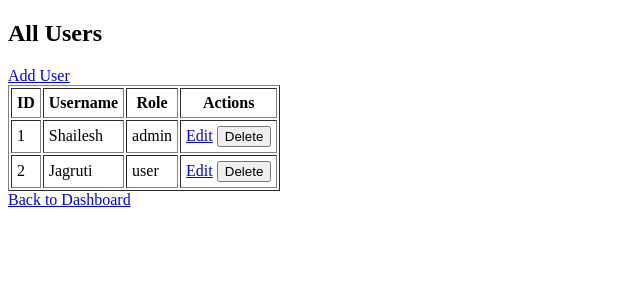
After one commit to STRgmail/task_tracker, a Flask app: page /users in a window 1280 px wide. The commit adds this page. Shown: the top 300 px of the page, without its empty margins (0-640 px from the left). Run offline with Flask 3, Linux system fonts and the light colour scheme; a user stored in the database is signed in; data comes from the database, SQL or seed files in the repository; both versions use the stored data as it was after the commit.

Commit message:
better shape

```diff
--- a/app.py
+++ b/app.py
@@ -24,21 +24,41 @@ def index():
 
 @app.route('/add', methods=['POST'])
 def add():
+    if 'username' not in session:
+        flash('You must be logged in to add a task.')
+        return redirect(url_for('login'))
+
     title = request.form['title']
     assigned_to = request.form['assigned_to']
     due_date_str = request.form['due_date']
     status = request.form['status']
 
+    # Only admin can assign to others
+    if session.get('role') == 'user' and assigned_to != session.get('username'):
+        flash('You are not allowed to assign tasks to other users.')
+        return redirect(request.referrer)
+
+    # --- User existence validation ---
+    conn = get_db_connection()
+    user = conn.execute('SELECT * FROM users WHERE username = ?', (assigned_to,)).fetchone()
+    if not user:
+        conn.close()
+        flash('Assigned user does not exist.')
+        return redirect(request.referrer)
+
+    # --- Due date validation ---
+    today = datetime.today().date()
     if due_date_str:
         due_date = datetime.strptime(due_date_str, '%Y-%m-%d').date()
-        today = datetime.today().date()
         if due_date <= today:
+            conn.close()
             flash('Due date must be in the future!')
             return redirect(request.referrer)
         elif due_date > today + timedelta(days=365):
             flash('Warning: Due date is more than 12 months ahead!')
+    else:
+        due_date = today  # Default to today if not provided
 
-    conn = get_db_connection()
     conn.execute('INSERT INTO tasks (title, assigned_to, status, due_date) VALUES (?, ?, ?, ?)',
                  (title, assigned_to, status, due_date))
     conn.commit()
@@ -144,5 +164,75 @@ def register():
             conn.close()
     return render_template('register.html')
 
+# List all users (admin only)
+@app.route('/users')
+def list_users():
+    if session.get('role') != 'admin':
+        flash('Only admins can view users.')
+        return redirect(url_for('index'))
+    conn = get_db_connection()
+    users = conn.execute('SELECT id, username, role FROM users').fetchall()
+    conn.close()
+    return render_template('users.html', users=users)
+
+# Add a new user (admin only)
+@app.route('/users/add', methods=['GET', 'POST'])
+def add_user():
+    if session.get('role') != 'admin':
+        flash('Only admins can add users.')
+        return redirect(url_for('index'))
+    if request.method == 'POST':
+        username = request.form['username']
+        password = request.form['password']
+        role = request.form['role']
+        hashed_pw = generate_password_hash(password)
+        conn = get_db_connection()
+        try:
+            conn.execute('INSERT INTO users (username, password, role) VALUES (?, ?, ?)', (username, hashed_pw, role))
+            conn.commit()
+            flash('User added successfully!')
+            return redirect(url_for('list_users'))
+        except Exception:
+            flash('Username already exists or error occurred.')
+        finally:
+            conn.close()
+    return render_template('add_user.html')
+
+# Edit a user (admin only)
+@app.route('/users/edit/<int:user_id>', methods=['GET', 'POST'])
+def edit_user(user_id):
+    if session.get('role') != 'admin':
+        flash('Only admins can edit users.')
+        return redirect(url_for('index'))
+    conn = get_db_connection()
+    user = conn.execute('SELECT * FROM users WHERE id = ?', (user_id,)).fetchone()
+    if not user:
+        conn.close()
+        flash('User not found.')
+        return redirect(url_for('list_users'))
+    if request.method == 'POST':
+        username = request.form['username']
+        role = request.form['role']
+        conn.execute('UPDATE users SET username = ?, role = ? WHERE id = ?', (username, role, user_id))
+        conn.commit()
+        conn.close()
+        flash('User updated successfully!')
+        return redirect(url_for('list_users'))
+    conn.close()
+    return render_template('edit_user.html', user=user)
+
+# Delete a user (admin only)
+@app.route('/users/delete/<int:user_id>', methods=['POST'])
+def delete_user(user_id):
+    if session.get('role') != 'admin':
+        flash('Only admins can delete users.')
+        return redirect(url_for('index'))
+    conn = get_db_connection()
+    conn.execute('DELETE FROM users WHERE id = ?', (user_id,))
+    conn.commit()
+    conn.close()
+    flash('User deleted successfully!')
+    return redirect(url_for('list_users'))
+
 if __name__ == '__main__':
     app.run(debug=True)
--- /dev/null
+++ b/templates/users.html
@@ -0,0 +1,32 @@
+<!DOCTYPE html>
+<html>
+<head>
+    <title>User List</title>
+</head>
+<body>
+    <h2>All Users</h2>
+    <a href="{{ url_for('add_user') }}">Add User</a>
+    <table border="1" cellpadding="5">
+        <tr>
+            <th>ID</th>
+            <th>Username</th>
+            <th>Role</th>
+            <th>Actions</th>
+        </tr>
+        {% for user in users %}
+        <tr>
+            <td>{{ user.id }}</td>
+            <td>{{ user.username }}</td>
+            <td>{{ user.role }}</td>
+            <td>
+                <a href="{{ url_for('edit_user', user_id=user.id) }}">Edit</a>
+                <form action="{{ url_for('delete_user', user_id=user.id) }}" method="post" style="display:inline;">
+                    <button type="submit" onclick="return confirm('Delete this user?');">Delete</button>
+                </form>
+            </td>
+        </tr>
+        {% endfor %}
+    </table>
+    <a href="{{ url_for('index') }}">Back to Dashboard</a>
+</body>
+</html>
```
Also changed, not shown: models.py (+9 -0 lines), templates/add_user.html (added, +28 -0 lines), templates/edit_user.html (added, +64 -0 lines), templates/index.html (+10 -0 lines), database.db.
